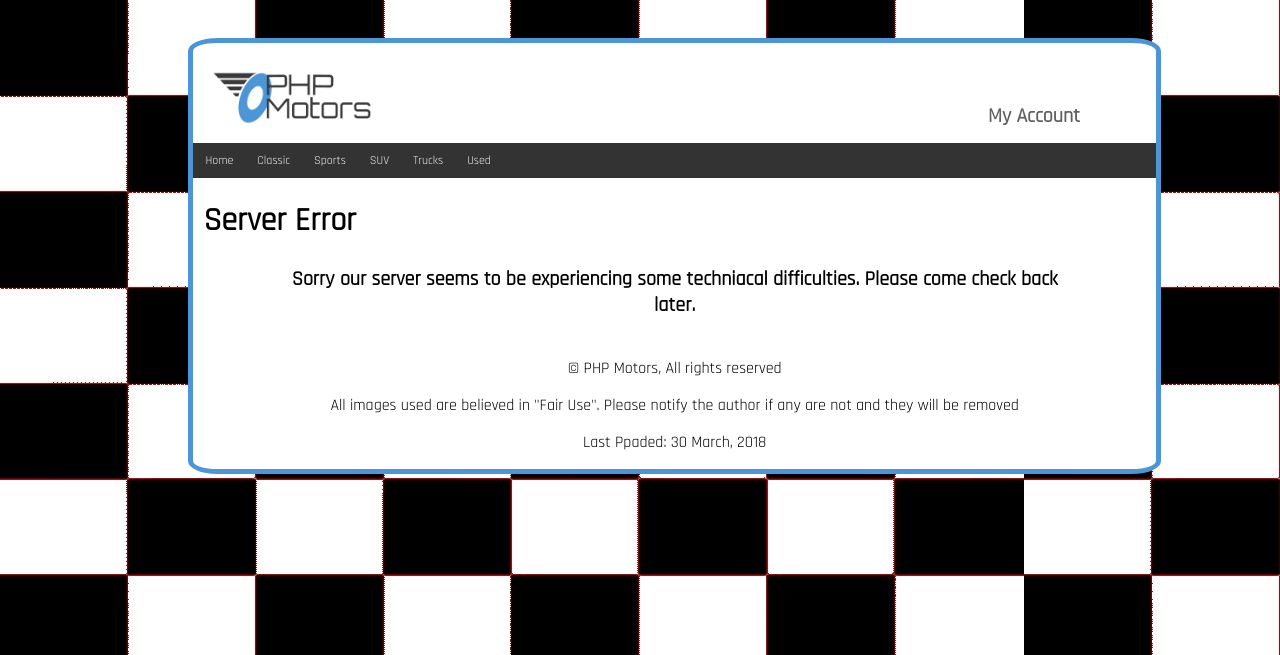
After one commit to yllenfer/phpmotors, a PHP site: page /500.php in a window 1280 px wide. The commit adds this page. Shown: the top 655 px of the page. Run offline with PHP 8.4, Linux system fonts and the light colour scheme.

Commit message:
Week #2 Activity

```diff
--- /dev/null
+++ b/500.php
@@ -0,0 +1,14 @@
+<?php include $_SERVER['DOCUMENT_ROOT'] . '/phpmotors/common/header.php'; ?>
+<?php include $_SERVER['DOCUMENT_ROOT'] . '/phpmotors/common/nav.php'; ?>
+
+
+<main>
+            <h1>Server Error </h1>
+        </main>
+             <div class="bottom">
+
+
+            </div>
+
+            <p class="servererror">  Sorry our server seems to be experiencing some techniacal difficulties. Please come check back later. </p>
+<?php include $_SERVER['DOCUMENT_ROOT'] . '/phpmotors/common/footer.php'; ?>
--- a/styles.css
+++ b/styles.css
@@ -192,6 +192,17 @@ footer{
 h3{
     font-size: 2rem;
     margin-left: 5%;
+}
+
+
+.servererror{
+    /* background-color: tomato; */
+    margin-top: -150px;
+    padding: 10%;
+    font-size: 15px;
+    /* font-weight: bolder; */
+    text-align: center;
+    margin-top: 12px;
 }
 
 @media (min-width: 280px) {
@@ -474,5 +485,14 @@ h3{
 
         }
 
+ .servererror{
+     /* background-color: tomato; */
+     margin-top: -150px;
+     padding: 10%;
+     font-size: 20px;
+     font-weight: bolder;
+     text-align: center;
+ }
+
 
     }
```
Also changed, not shown: library/connections.php (added, +27 -0 lines).
